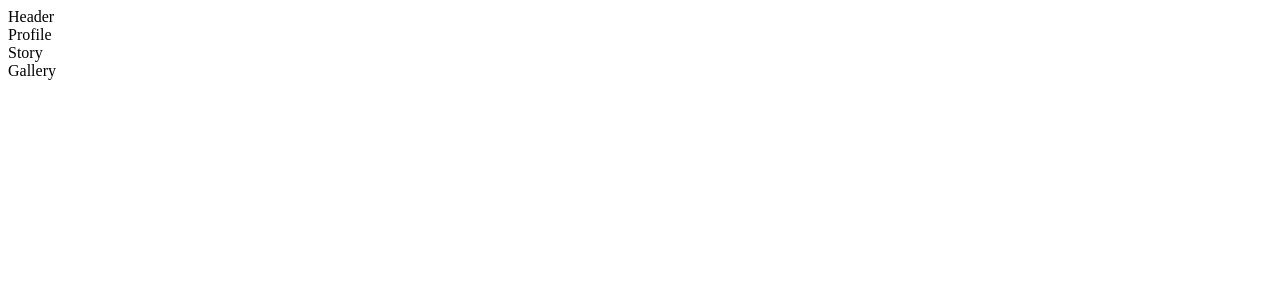
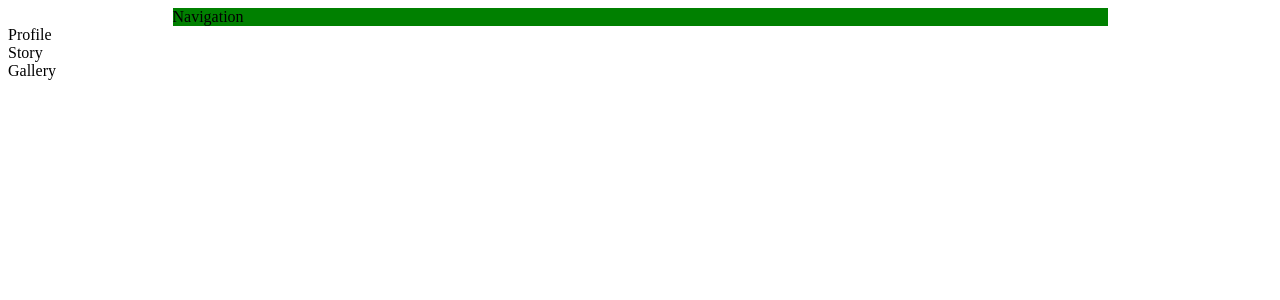
Before and after one commit to harbor-school/instagram-profile-react, a React (Create React App) app: page / in a window 1280 px wide. Shown: the top 300 px of the page. Built offline with nearby package versions, Linux system fonts and the light colour scheme.

Commit message:
formatings

```diff
--- a/src/App.js
+++ b/src/App.js
@@ -1,7 +1,7 @@
 import React from "react";
 import styled from "styled-components";
 import { Gallery } from "./components/gallery";
-import { Header } from "./components/header";
+import { Navigation } from "./components/navigation";
 import { Profile } from "./components/profile";
 import { Story } from "./components/story";
 
@@ -10,7 +10,7 @@ const Wrap = styled.div``;
 export default function App() {
   return (
     <Wrap>
-      <Header />
+      <Navigation />
       <Profile />
       <Story />
       <Gallery />
--- a/src/components/header.js
+++ /dev/null
@@ -1,8 +0,0 @@
-import React from "react";
-import styled from "styled-components";
-
-const Wrap = styled.div``;
-
-export function Header() {
-  return <div>Header</div>;
-}
--- /dev/null
+++ b/src/components/navigation.js
@@ -0,0 +1,12 @@
+import React from "react";
+import styled from "styled-components";
+
+const Wrap = styled.div`
+  max-width: 935px;
+  background: green;
+  margin: 0 auto;
+`;
+
+export function Navigation() {
+  return <Wrap>Navigation</Wrap>;
+}
```
